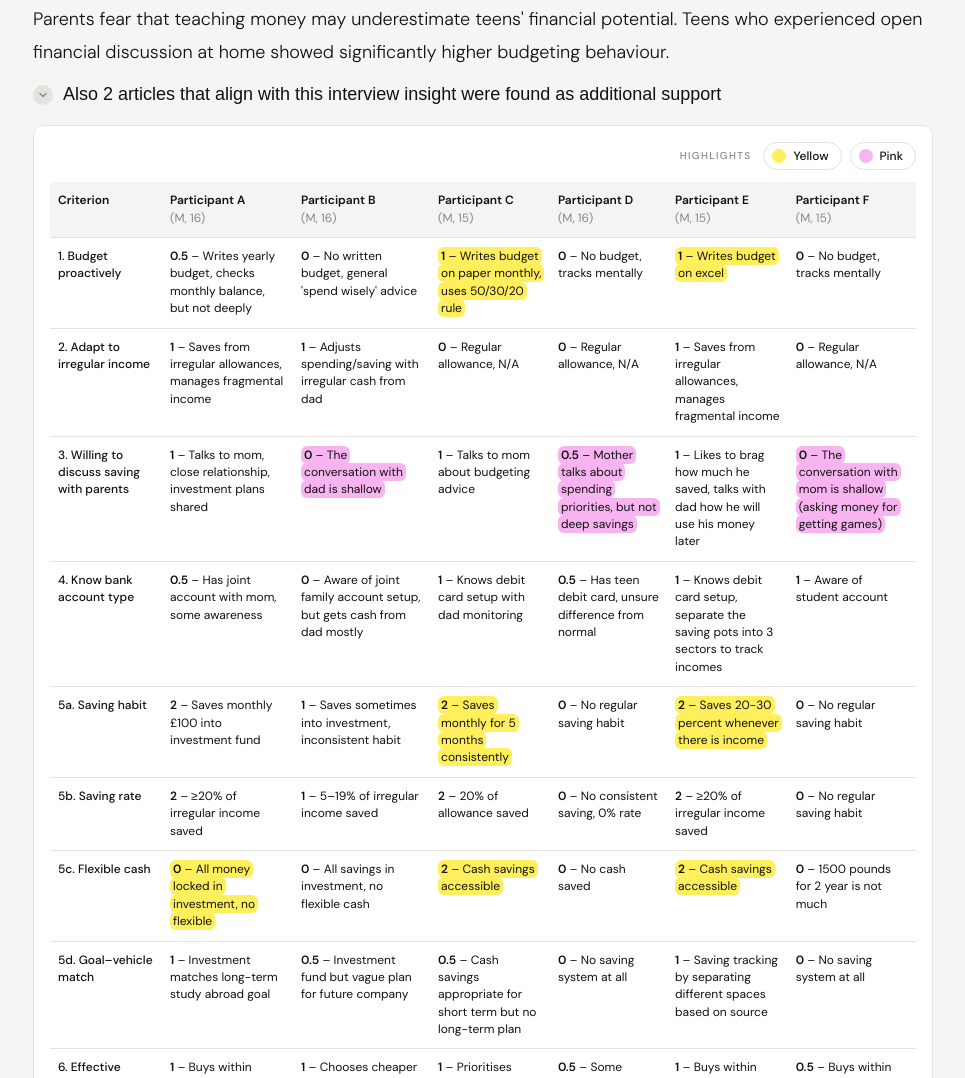
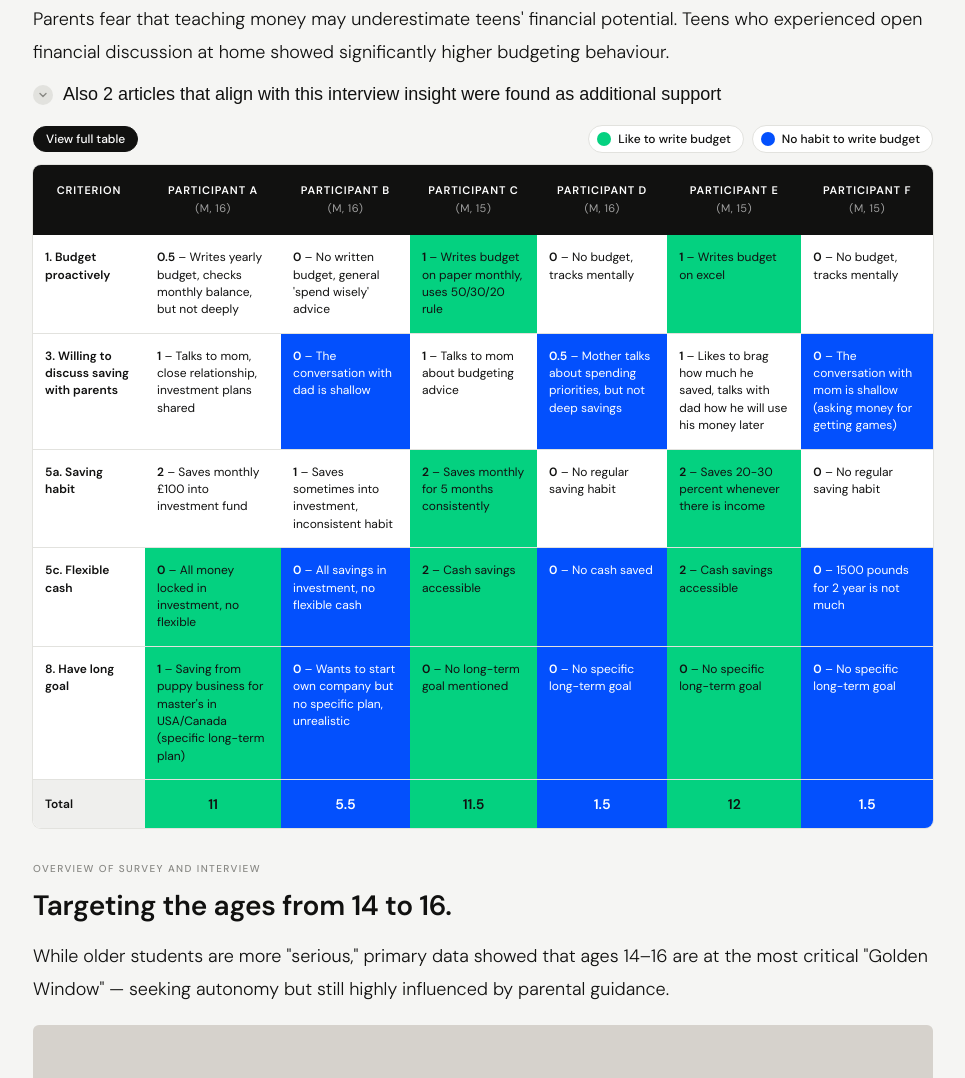
Before and after one commit to strwbryjuice/JihaeChoeUXUIPortfolioCursor, a plain HTML site: page case-studies/habitta.html in a window 1280 px wide. Shown: the part 7329-8407 px from the top of the page, without its empty margins (257-1222 px from the left). Drawn offline with Linux system fonts and the light colour scheme; a web font is replaced by a local one.

```diff
--- a/case-studies/habitta.html
+++ b/case-studies/habitta.html
@@ -45,28 +45,37 @@
   .proto-embed { max-width:375px; height:auto; aspect-ratio:375/812; }
 }
 /* INTERVIEW SCORING TABLE — rebuilt from the field-research sheet; names anonymised */
-.iv-wrap { max-width:900px; background:var(--white); border:1px solid var(--border); border-radius:10px; padding:16px 16px 6px; margin:20px 0; }
-.iv-bar { display:flex; align-items:center; justify-content:flex-end; gap:8px; margin-bottom:12px; }
-.iv-bar-label { font-size:var(--cat); font-weight:500; letter-spacing:0.14em; text-transform:uppercase; color:var(--muted); margin-right:4px; }
+.iv-wrap { max-width:900px; margin:20px 0; }
+.iv-bar { display:flex; align-items:center; justify-content:flex-end; flex-wrap:wrap; gap:8px; margin-bottom:12px; }
+/* summary by default: rows marked iv-extra only show in the full table */
+.iv-table tr.iv-extra { display:none; }
+.iv-wrap.show-full .iv-table tr.iv-extra { display:table-row; }
+.iv-full { margin-right:auto; padding:6px 12px; border:1px solid var(--ink); border-radius:100px; background:var(--ink); font:500 12px/1 'DM Sans',sans-serif; color:#FFFFFF; cursor:pointer; transition:background .2s, border-color .2s, color .2s; }
+.iv-full:hover { background:#0350FD; border-color:#0350FD; color:#FFFFFF; }
 .iv-toggle { display:inline-flex; align-items:center; gap:7px; padding:6px 12px 6px 8px; border:1px solid var(--border); border-radius:100px; background:var(--white); font:500 12px/1 'DM Sans',sans-serif; color:var(--ink); cursor:pointer; transition:color .2s, border-color .2s; }
 .iv-toggle:hover { border-color:var(--ink); }
 .iv-toggle .sw { width:14px; height:14px; border-radius:50%; transition:background-color .2s, box-shadow .2s; }
-.iv-toggle[data-color="y"] .sw { background:#FFEF5C; }
-.iv-toggle[data-color="p"] .sw { background:#F8B4F1; }
+.iv-toggle[data-color="g"] .sw { background:#04D180; }
+.iv-toggle[data-color="b"] .sw { background:#0350FD; }
 .iv-toggle[aria-pressed="false"] { color:var(--muted); }
 .iv-toggle[aria-pressed="false"] .sw { background:transparent; box-shadow:inset 0 0 0 1.5px #C4C4C0; }
 /* width:0 + min-width:100% keeps the wide table from stretching the page; it scrolls inside instead */
-.iv-scroll { overflow-x:auto; width:0; min-width:100%; }
-.iv-table { width:100%; min-width:820px; border-collapse:collapse; font-size:12px; line-height:1.45; color:var(--ink); }
-.iv-table th, .iv-table td { text-align:left; vertical-align:top; padding:10px 8px; border-bottom:1px solid var(--border); font-weight:400; }
-.iv-table thead th { background:#F4F4F2; font-weight:600; }
-.iv-table thead th span { display:block; font-weight:400; color:var(--muted); }
-.iv-table tbody th { width:112px; font-weight:500; }
+.iv-scroll { overflow-x:auto; width:0; min-width:100%; border-radius:8px; box-shadow:0 0 0 1px var(--border); }
+/* Table look after codepen.io/nathancockerill/pen/OQyXWb: black header bar, zebra rows, no rules */
+.iv-table { width:100%; min-width:820px; border-collapse:collapse; background:var(--white); font-size:12px; line-height:1.45; color:var(--ink); }
+.iv-table th, .iv-table td { text-align:left; vertical-align:top; padding:14px 12px; font-weight:400; }
+.iv-table thead th { background:#111110; color:#FFFFFF; font-size:11px; font-weight:600; letter-spacing:0.08em; text-transform:uppercase; text-align:center; vertical-align:top; padding:18px 12px; white-space:nowrap; }
+.iv-table thead th span { display:block; margin-top:2px; font-weight:400; letter-spacing:0.04em; color:rgba(255,255,255,0.6); }
+.iv-table tbody tr { border-bottom:1px solid var(--border); }
+.iv-table tbody tr.iv-total { border-bottom:none; background:#EFEFED; }
+.iv-table tbody th { width:112px; font-weight:600; }
 .iv-table td b { font-weight:600; }
-.iv-total th, .iv-total td { border-bottom:none; font-size:14px; font-weight:600; padding-top:14px; padding-bottom:14px; }
-.hl { border-radius:6px; padding:1px 3px; -webkit-box-decoration-break:clone; box-decoration-break:clone; transition:background-color .2s; }
-.iv-wrap.show-y .hl-y { background:#FFEF5C; }
-.iv-wrap.show-p .hl-p { background:#F8B4F1; }
+.iv-total td { font-size:14px; font-weight:600; text-align:center; vertical-align:middle; }
+.iv-total th { vertical-align:middle; }
+/* highlighted cells are filled with the colour; each button switches its colour on or off */
+.iv-table td.hl { transition:background-color .2s, color .2s; }
+.iv-wrap.show-g td.hl-g { background:#04D180; }
+.iv-wrap.show-b td.hl-b { background:#0350FD; color:#FFFFFF; }
 </style>
 </head>
 <body>
@@ -169,29 +178,29 @@
       </div>
     </div>
     <!-- Interview scoring sheet: yellow / pink highlights can be switched on and off -->
-    <div class="iv-wrap show-y show-p">
+    <div class="iv-wrap show-g show-b">
       <div class="iv-bar">
-        <span class="iv-bar-label">Highlights</span>
-        <button class="iv-toggle" type="button" data-color="y" aria-pressed="true"><span class="sw"></span>Yellow</button>
-        <button class="iv-toggle" type="button" data-color="p" aria-pressed="true"><span class="sw"></span>Pink</button>
+        <button class="iv-full" type="button" aria-pressed="false">View full table</button>
+        <button class="iv-toggle" type="button" data-color="g" aria-pressed="true"><span class="sw"></span>Like to write budget</button>
+        <button class="iv-toggle" type="button" data-color="b" aria-pressed="true"><span class="sw"></span>No habit to write budget</button>
       </div>
       <div class="iv-scroll">
         <table class="iv-table">
           <thead><tr><th scope="col">Criterion</th><th scope="col">Participant A<span>(M, 16)</span></th><th scope="col">Participant B<span>(M, 16)</span></th><th scope="col">Participant C<span>(M, 15)</span></th><th scope="col">Participant D<span>(M, 16)</span></th><th scope="col">Participant E<span>(M, 15)</span></th><th scope="col">Participant F<span>(M, 15)</span></th></tr></thead>
           <tbody>
-          <tr><th scope="row">1. Budget proactively</th><td><b>0.5</b> – Writes yearly budget, checks monthly balance, but not deeply</td><td><b>0</b> – No written budget, general 'spend wisely' advice</td><td><span class="hl hl-y"><b>1</b> – Writes budget on paper monthly, uses 50/30/20 rule</span></td><td><b>0</b> – No budget, tracks mentally</td><td><span class="hl hl-y"><b>1</b> – Writes budget on excel</span></td><td><b>0</b> – No budget, tracks mentally</td></tr>
-          <tr><th scope="row">2. Adapt to irregular income</th><td><b>1</b> – Saves from irregular allowances, manages fragmental income</td><td><b>1</b> – Adjusts spending/saving with irregular cash from dad</td><td><b>0</b> – Regular allowance, N/A</td><td><b>0</b> – Regular allowance, N/A</td><td><b>1</b> – Saves from irregular allowances, manages fragmental income</td><td><b>0</b> – Regular allowance, N/A</td></tr>
-          <tr><th scope="row">3. Willing to discuss saving with parents</th><td><b>1</b> – Talks to mom, close relationship, investment plans shared</td><td><span class="hl hl-p"><b>0</b> – The conversation with dad is shallow</span></td><td><b>1</b> – Talks to mom about budgeting advice</td><td><span class="hl hl-p"><b>0.5</b> – Mother talks about spending priorities, but not deep savings</span></td><td><b>1</b> – Likes to brag how much he saved, talks with dad how he will use his money later</td><td><span class="hl hl-p"><b>0</b> – The conversation with mom is shallow (asking money for getting games)</span></td></tr>
-          <tr><th scope="row">4. Know bank account type</th><td><b>0.5</b> – Has joint account with mom, some awareness</td><td><b>0</b> – Aware of joint family account setup, but gets cash from dad mostly</td><td><b>1</b> – Knows debit card setup with dad monitoring</td><td><b>0.5</b> – Has teen debit card, unsure difference from normal</td><td><b>1</b> – Knows debit card setup, separate the saving pots into 3 sectors to track incomes</td><td><b>1</b> – Aware of student account</td></tr>
-          <tr><th scope="row">5a. Saving habit</th><td><b>2</b> – Saves monthly £100 into investment fund</td><td><b>1</b> – Saves sometimes into investment, inconsistent habit</td><td><span class="hl hl-y"><b>2</b> – Saves monthly for 5 months consistently</span></td><td><b>0</b> – No regular saving habit</td><td><span class="hl hl-y"><b>2</b> – Saves 20-30 percent whenever there is income</span></td><td><b>0</b> – No regular saving habit</td></tr>
-          <tr><th scope="row">5b. Saving rate</th><td><b>2</b> – ≥20% of irregular income saved</td><td><b>1</b> – 5–19% of irregular income saved</td><td><b>2</b> – 20% of allowance saved</td><td><b>0</b> – No consistent saving, 0% rate</td><td><b>2</b> – ≥20% of irregular income saved</td><td><b>0</b> – No regular saving habit</td></tr>
-          <tr><th scope="row">5c. Flexible cash</th><td><span class="hl hl-y"><b>0</b> – All money locked in investment, no flexible</span></td><td><b>0</b> – All savings in investment, no flexible cash</td><td><span class="hl hl-y"><b>2</b> – Cash savings accessible</span></td><td><b>0</b> – No cash saved</td><td><span class="hl hl-y"><b>2</b> – Cash savings accessible</span></td><td><b>0</b> – 1500 pounds for 2 year is not much</td></tr>
-          <tr><th scope="row">5d. Goal–vehicle match</th><td><b>1</b> – Investment matches long-term study abroad goal</td><td><b>0.5</b> – Investment fund but vague plan for future company</td><td><b>0.5</b> – Cash savings appropriate for short term but no long-term plan</td><td><b>0</b> – No saving system at all</td><td><b>1</b> – Saving tracking by separating different spaces based on source</td><td><b>0</b> – No saving system at all</td></tr>
-          <tr><th scope="row">6. Effective spending</th><td><b>1</b> – Buys within budget, invests instead of splurging</td><td><b>1</b> – Chooses cheaper but equal-spec electronics, avoids brand premium</td><td><b>1</b> – Prioritises needs, avoids unnecessary purchases</td><td><b>0.5</b> – Some price-conscious choices, avoids premium but no consistent system</td><td><b>1</b> – Buys within budget, buy something that is worth to use for long term</td><td><b>0.5</b> – Buys within budget</td></tr>
-          <tr><th scope="row">7. Made short goal</th><td><b>1</b> – Bought second-hand iPhone 13 within budget</td><td><b>1</b> – Saved for iPad, resold computers for profit</td><td><b>1</b> – Saved for second-hand laptop</td><td><b>0</b> – No specific short goal achieved</td><td><b>0</b> – No specific long-term goal</td><td><b>0</b> – No specific long-term goal</td></tr>
-          <tr><th scope="row">8. Have long goal</th><td><span class="hl hl-y"><b>1</b> – Saving from puppy business for master's in USA/Canada (specific long-term plan)</span></td><td><b>0</b> – Wants to start own company but no specific plan, unrealistic</td><td><span class="hl hl-y"><b>0</b> – No long-term goal mentioned</span></td><td><b>0</b> – No specific long-term goal</td><td><span class="hl hl-y"><b>0</b> – No specific long-term goal</span></td><td><b>0</b> – No specific long-term goal</td></tr>
-          <tr><th scope="row">9. Saving ratio</th><td>600 (for investment) / irregular income</td><td>300 (for investment) / irregular income</td><td>1500 / 500 per month (3–4 month duration)</td><td>0</td><td>more than 2000 / irregular income</td><td>more than 1200 / regular income of 700 per month for 2 years</td></tr>
-          <tr class="iv-total"><th scope="row">Total</th><td><span class="hl hl-y">11</span></td><td><span class="hl hl-p">5.5</span></td><td><span class="hl hl-y">11.5</span></td><td><span class="hl hl-p">1.5</span></td><td></td><td></td></tr>
+          <tr><th scope="row">1. Budget proactively</th><td><b>0.5</b> – Writes yearly budget, checks monthly balance, but not deeply</td><td><b>0</b> – No written budget, general 'spend wisely' advice</td><td class="hl hl-g"><b>1</b> – Writes budget on paper monthly, uses 50/30/20 rule</td><td><b>0</b> – No budget, tracks mentally</td><td class="hl hl-g"><b>1</b> – Writes budget on excel</td><td><b>0</b> – No budget, tracks mentally</td></tr>
+          <tr class="iv-extra"><th scope="row">2. Adapt to irregular income</th><td><b>1</b> – Saves from irregular allowances, manages fragmental income</td><td><b>1</b> – Adjusts spending/saving with irregular cash from dad</td><td><b>0</b> – Regular allowance, N/A</td><td><b>0</b> – Regular allowance, N/A</td><td><b>1</b> – Saves from irregular allowances, manages fragmental income</td><td><b>0</b> – Regular allowance, N/A</td></tr>
+          <tr><th scope="row">3. Willing to discuss saving with parents</th><td><b>1</b> – Talks to mom, close relationship, investment plans shared</td><td class="hl hl-b"><b>0</b> – The conversation with dad is shallow</td><td><b>1</b> – Talks to mom about budgeting advice</td><td class="hl hl-b"><b>0.5</b> – Mother talks about spending priorities, but not deep savings</td><td><b>1</b> – Likes to brag how much he saved, talks with dad how he will use his money later</td><td class="hl hl-b"><b>0</b> – The conversation with mom is shallow (asking money for getting games)</td></tr>
+          <tr class="iv-extra"><th scope="row">4. Know bank account type</th><td><b>0.5</b> – Has joint account with mom, some awareness</td><td><b>0</b> – Aware of joint family account setup, but gets cash from dad mostly</td><td><b>1</b> – Knows debit card setup with dad monitoring</td><td><b>0.5</b> – Has teen debit card, unsure difference from normal</td><td><b>1</b> – Knows debit card setup, separate the saving pots into 3 sectors to track incomes</td><td><b>1</b> – Aware of student account</td></tr>
+          <tr><th scope="row">5a. Saving habit</th><td><b>2</b> – Saves monthly £100 into investment fund</td><td><b>1</b> – Saves sometimes into investment, inconsistent habit</td><td class="hl hl-g"><b>2</b> – Saves monthly for 5 months consistently</td><td><b>0</b> – No regular saving habit</td><td class="hl hl-g"><b>2</b> – Saves 20-30 percent whenever there is income</td><td><b>0</b> – No regular saving habit</td></tr>
+          <tr class="iv-extra"><th scope="row">5b. Saving rate</th><td><b>2</b> – ≥20% of irregular income saved</td><td><b>1</b> – 5–19% of irregular income saved</td><td><b>2</b> – 20% of allowance saved</td><td><b>0</b> – No consistent saving, 0% rate</td><td><b>2</b> – ≥20% of irregular income saved</td><td><b>0</b> – No regular saving habit</td></tr>
+          <tr><th scope="row">5c. Flexible cash</th><td class="hl hl-g"><b>0</b> – All money locked in investment, no flexible</td><td class="hl hl-b"><b>0</b> – All savings in investment, no flexible cash</td><td class="hl hl-g"><b>2</b> – Cash savings accessible</td><td class="hl hl-b"><b>0</b> – No cash saved</td><td class="hl hl-g"><b>2</b> – Cash savings accessible</td><td class="hl hl-b"><b>0</b> – 1500 pounds for 2 year is not much</td></tr>
+          <tr class="iv-extra"><th scope="row">5d. Goal–vehicle match</th><td><b>1</b> – Investment matches long-term study abroad goal</td><td><b>0.5</b> – Investment fund but vague plan for future company</td><td><b>0.5</b> – Cash savings appropriate for short term but no long-term plan</td><td><b>0</b> – No saving system at all</td><td><b>1</b> – Saving tracking by separating different spaces based on source</td><td><b>0</b> – No saving system at all</td></tr>
+          <tr class="iv-extra"><th scope="row">6. Effective spending</th><td><b>1</b> – Buys within budget, invests instead of splurging</td><td><b>1</b> – Chooses cheaper but equal-spec electronics, avoids brand premium</td><td><b>1</b> – Prioritises needs, avoids unnecessary purchases</td><td><b>0.5</b> – Some price-conscious choices, avoids premium but no consistent system</td><td><b>1</b> – Buys within budget, buy something that is worth to use for long term</td><td><b>0.5</b> – Buys within budget</td></tr>
+          <tr class="iv-extra"><th scope="row">7. Made short goal</th><td><b>1</b> – Bought second-hand iPhone 13 within budget</td><td><b>1</b> – Saved for iPad, resold computers for profit</td><td><b>1</b> – Saved for second-hand laptop</td><td><b>0</b> – No specific short goal achieved</td><td><b>0</b> – No specific long-term goal</td><td><b>0</b> – No specific long-term goal</td></tr>
+          <tr><th scope="row">8. Have long goal</th><td class="hl hl-g"><b>1</b> – Saving from puppy business for master's in USA/Canada (specific long-term plan)</td><td class="hl hl-b"><b>0</b> – Wants to start own company but no specific plan, unrealistic</td><td class="hl hl-g"><b>0</b> – No long-term goal mentioned</td><td class="hl hl-b"><b>0</b> – No specific long-term goal</td><td class="hl hl-g"><b>0</b> – No specific long-term goal</td><td class="hl hl-b"><b>0</b> – No specific long-term goal</td></tr>
+          <tr class="iv-extra"><th scope="row">9. Saving ratio</th><td>600 (for investment) / irregular income</td><td>300 (for investment) / irregular income</td><td>1500 / 500 per month (3–4 month duration)</td><td>0</td><td>more than 2000 / irregular income</td><td>more than 1200 / regular income of 700 per month for 2 years</td></tr>
+          <tr class="iv-total"><th scope="row">Total</th><td class="hl hl-g">11</td><td class="hl hl-b">5.5</td><td class="hl hl-g">11.5</td><td class="hl hl-b">1.5</td><td class="hl hl-g">12</td><td class="hl hl-b">1.5</td></tr>
           </tbody>
         </table>
       </div>
@@ -738,6 +747,8 @@
 }
 initMagnifier('ut1-card1-img', 'ut1-card1-lens', 3);
 // Interview table: each button switches its highlight colour on or off
+// Interview table: the full-table button shows the criteria hidden in the summary
+document.querySelectorAll('.iv-full').forEach(btn=>btn.addEventListener('click',()=>{const on=btn.getAttribute('aria-pressed')!=='true';btn.setAttribute('aria-pressed',String(on));btn.textContent=on?'View summary':'View full table';btn.closest('.iv-wrap').classList.toggle('show-full',on);}));
 document.querySelectorAll('.iv-toggle').forEach(btn=>btn.addEventListener('click',()=>{const on=btn.getAttribute('aria-pressed')!=='true';btn.setAttribute('aria-pressed',String(on));btn.closest('.iv-wrap').classList.toggle('show-'+btn.dataset.color,on);}));
 function toggleUTFindings(gridId,btnId){const grid=document.getElementById(gridId);const btn=document.getElementById(btnId);const isOpen=grid.classList.toggle('expanded');btn.classList.toggle('open',isOpen);btn.querySelector('span').textContent=isOpen?'Show less':'See 4 more findings';}
 </script>
```
Also changed, not shown: case-studies/clearcheck.html (added, +90 -0 lines), index.html (+12 -6 lines), images/ClearCheck/cc-01-cover.jpg (added), images/ClearCheck/cc-02-overview.jpg (added), images/ClearCheck/cc-03-background.jpg (added), images/ClearCheck/cc-04-competitive-analysis.jpg (added), images/ClearCheck/cc-05-field-research.jpg (added), images/ClearCheck/cc-06-affinity-diagram.jpg (added), images/ClearCheck/cc-07-persona.jpg (added), images/ClearCheck/cc-08-journey-map.jpg (added), images/ClearCheck/cc-09-brand-identity.jpg (added), images/ClearCheck/cc-11-user-test.jpg (added), images/ClearCheck/cc-12-thank-you.jpg (added), images/Habitta/earnify-card.jpg (deleted), 1 more files, 3 other files.
